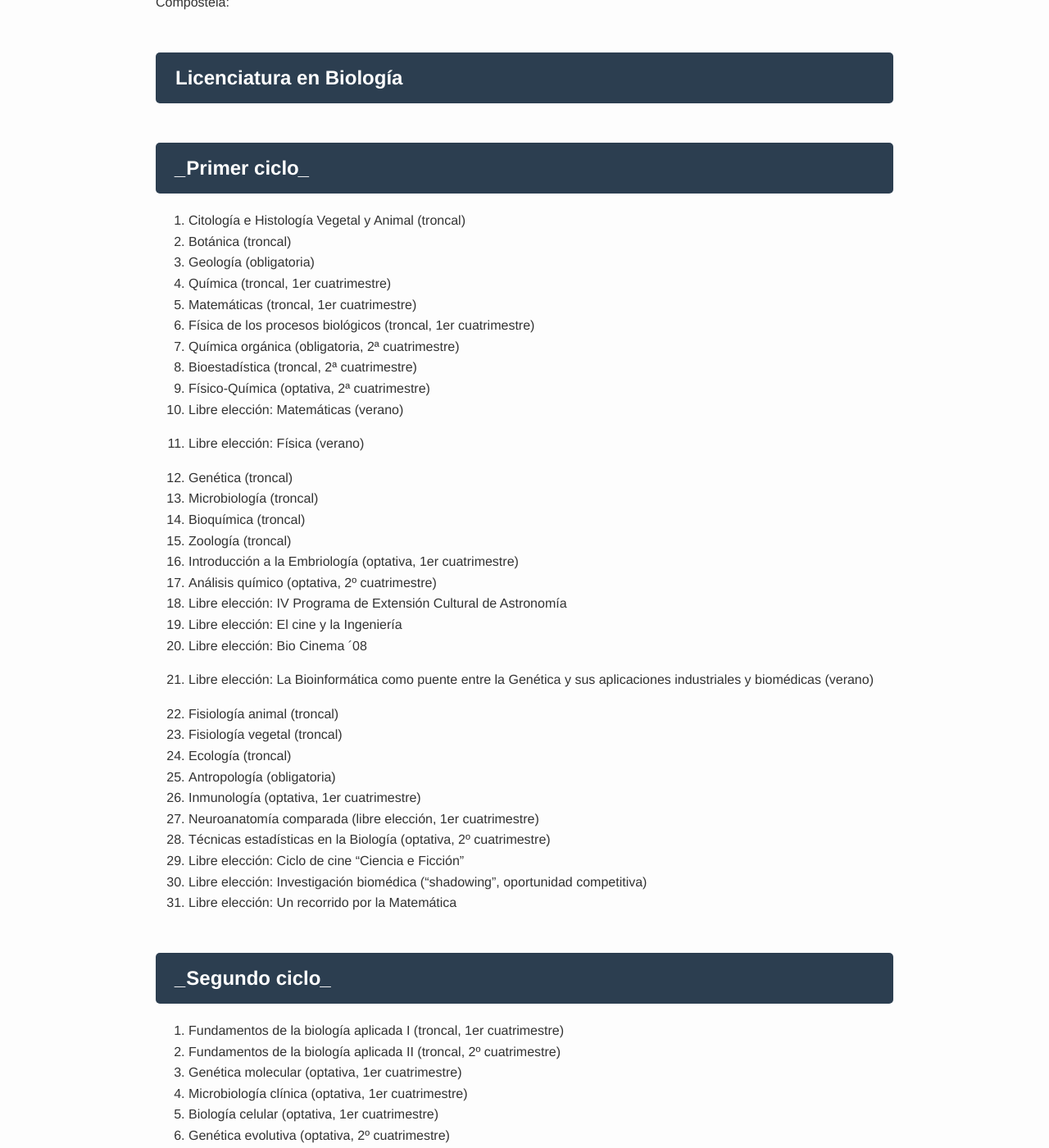
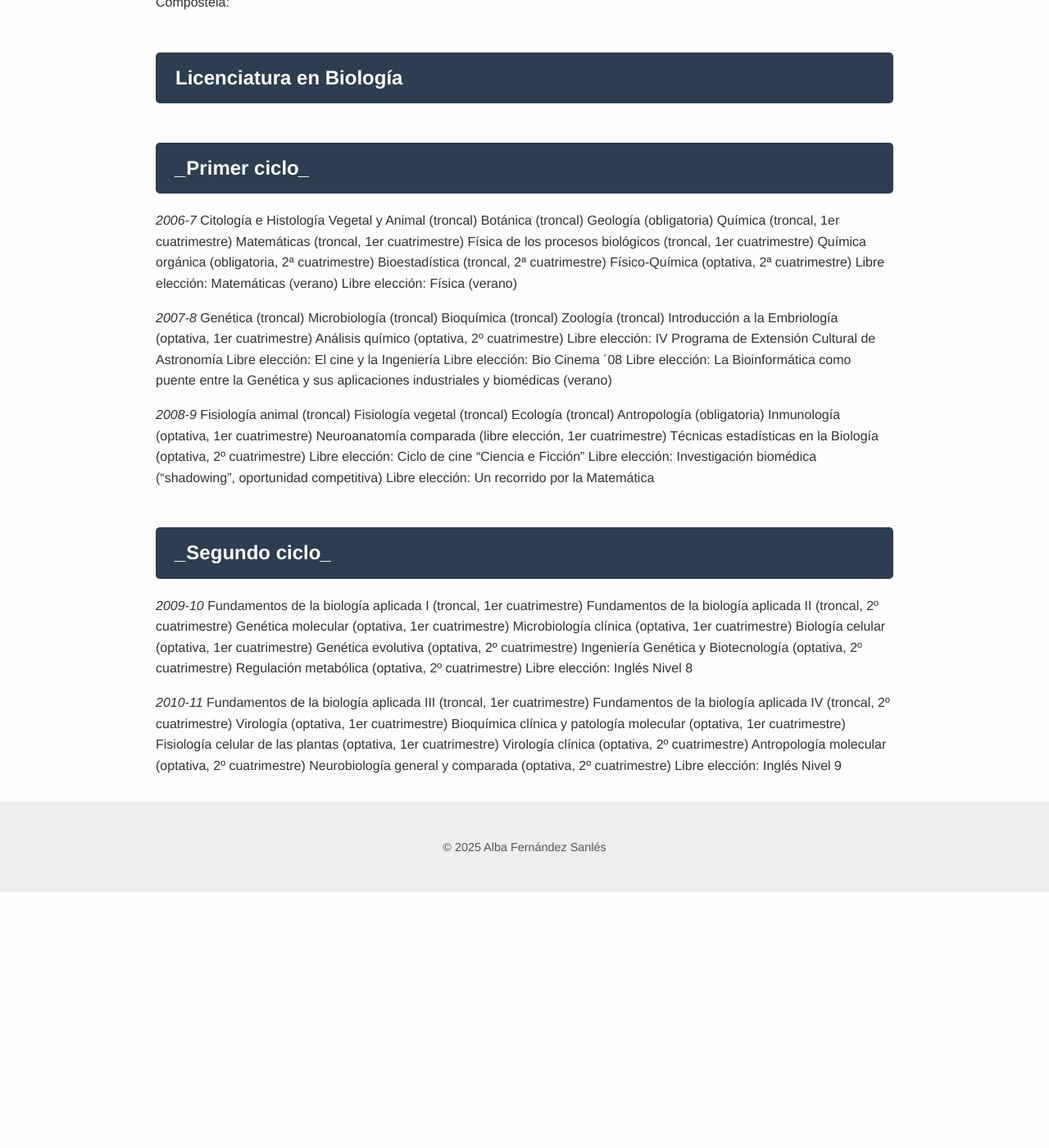
Before and after one commit to albafsanles/albafsanles.github.io, a Jekyll site: the page built from assets/subjects.md, in a window 1280 px wide and 1400 px high, scrolled down 273 px. Shown: the whole window at 82% size. Built offline with Jekyll 4.4.1, drawn with Linux system fonts in a browser that asks for light colours; after the commit the page ends 1361 px from its top, so only the background shows below that; part of the change alters nothing that is shown; some of the changed text lies outside the part shown.

Commit message:
Update subjects.md

```diff
--- a/assets/subjects.md
+++ b/assets/subjects.md
@@ -10,57 +10,62 @@ Aquí puedes ver las asignaturas que he cursado en mi Licenciatura en Biología
 
 ## **Licenciatura en Biología**
 ## *_*Primer ciclo*_*
-  1. Citología e Histología Vegetal y Animal (troncal)
-  1. Botánica (troncal)
-  1. Geología (obligatoria)
-  1. Química (troncal, 1er cuatrimestre)
-  1. Matemáticas (troncal, 1er cuatrimestre)
-  1. Física de los procesos biológicos (troncal, 1er cuatrimestre)
-  1. Química orgánica (obligatoria, 2ª cuatrimestre)
-  1. Bioestadística (troncal, 2ª cuatrimestre)
-  1. Físico-Química (optativa, 2ª cuatrimestre)
-  1. Libre elección: Matemáticas (verano)
-  1. Libre elección: Física (verano)
+  _2006-7_
+Citología e Histología Vegetal y Animal (troncal)
+Botánica (troncal)
+Geología (obligatoria)
+Química (troncal, 1er cuatrimestre)
+Matemáticas (troncal, 1er cuatrimestre)
+Física de los procesos biológicos (troncal, 1er cuatrimestre)
+Química orgánica (obligatoria, 2ª cuatrimestre)
+Bioestadística (troncal, 2ª cuatrimestre)
+Físico-Química (optativa, 2ª cuatrimestre)
+Libre elección: Matemáticas (verano)
+Libre elección: Física (verano)
 
-  2. Genética (troncal)
-  2. Microbiología (troncal)
-  2. Bioquímica (troncal)
-  2. Zoología (troncal)
-  2. Introducción a la Embriología (optativa, 1er cuatrimestre)
-  2. Análisis químico (optativa, 2º cuatrimestre)
-  2. Libre elección: IV Programa de Extensión Cultural de Astronomía
-  2. Libre elección: El cine y la Ingeniería
-  2. Libre elección: Bio Cinema ´08
-  2. Libre elección: La Bioinformática como puente entre la Genética y sus aplicaciones industriales y biomédicas (verano)
+  _2007-8_
+Genética (troncal)
+Microbiología (troncal)
+Bioquímica (troncal)
+Zoología (troncal)
+Introducción a la Embriología (optativa, 1er cuatrimestre)
+Análisis químico (optativa, 2º cuatrimestre)
+Libre elección: IV Programa de Extensión Cultural de Astronomía
+Libre elección: El cine y la Ingeniería
+Libre elección: Bio Cinema ´08
+Libre elección: La Bioinformática como puente entre la Genética y sus aplicaciones industriales y biomédicas (verano)
 
-  3. Fisiología animal (troncal)
-  3. Fisiología vegetal (troncal)
-  3. Ecología (troncal)
-  3. Antropología (obligatoria)
-  3. Inmunología (optativa, 1er cuatrimestre)
-  3. Neuroanatomía comparada (libre elección, 1er cuatrimestre)
-  3. Técnicas estadísticas en la Biología (optativa, 2º cuatrimestre)
-  3. Libre elección: Ciclo de cine "Ciencia e Ficción"
-  3. Libre elección: Investigación biomédica ("shadowing", oportunidad competitiva)
-  3. Libre elección: Un recorrido por la Matemática
+  _2008-9_
+Fisiología animal (troncal)
+Fisiología vegetal (troncal)
+Ecología (troncal)
+Antropología (obligatoria)
+Inmunología (optativa, 1er cuatrimestre)
+Neuroanatomía comparada (libre elección, 1er cuatrimestre)
+Técnicas estadísticas en la Biología (optativa, 2º cuatrimestre)
+Libre elección: Ciclo de cine "Ciencia e Ficción"
+Libre elección: Investigación biomédica ("shadowing", oportunidad competitiva)
+Libre elección: Un recorrido por la Matemática
 
 ## *_*Segundo ciclo*_*
-  4. Fundamentos de la biología aplicada I (troncal, 1er cuatrimestre)
-  4. Fundamentos de la biología aplicada II (troncal, 2º cuatrimestre)
-  4. Genética molecular (optativa, 1er cuatrimestre)
-  4. Microbiología clínica (optativa, 1er cuatrimestre)
-  4. Biología celular (optativa, 1er cuatrimestre)
-  4. Genética evolutiva (optativa, 2º cuatrimestre)
-  4. Ingeniería Genética y Biotecnología (optativa, 2º cuatrimestre)
-  4. Regulación metabólica (optativa, 2º cuatrimestre)
-  4. Libre elección: Inglés Nivel 8
+  _2009-10_
+Fundamentos de la biología aplicada I (troncal, 1er cuatrimestre)
+Fundamentos de la biología aplicada II (troncal, 2º cuatrimestre)
+Genética molecular (optativa, 1er cuatrimestre)
+Microbiología clínica (optativa, 1er cuatrimestre)
+Biología celular (optativa, 1er cuatrimestre)
+Genética evolutiva (optativa, 2º cuatrimestre)
+Ingeniería Genética y Biotecnología (optativa, 2º cuatrimestre)
+Regulación metabólica (optativa, 2º cuatrimestre)
+Libre elección: Inglés Nivel 8
 
-  5. Fundamentos de la biología aplicada III (troncal, 1er cuatrimestre)
-  5. Fundamentos de la biología aplicada IV (troncal, 2º cuatrimestre)
-  5. Virología (optativa, 1er cuatrimestre)
-  5. Bioquímica clínica y patología molecular (optativa, 1er cuatrimestre)
-  5. Fisiología celular de las plantas (optativa, 1er cuatrimestre)
-  5. Virología clínica (optativa, 2º cuatrimestre)
-  5. Antropología molecular (optativa, 2º cuatrimestre)
-  5. Neurobiología general y comparada (optativa, 2º cuatrimestre)
-  5. Libre elección: Inglés Nivel 9
+  _2010-11_
+Fundamentos de la biología aplicada III (troncal, 1er cuatrimestre)
+Fundamentos de la biología aplicada IV (troncal, 2º cuatrimestre)
+Virología (optativa, 1er cuatrimestre)
+Bioquímica clínica y patología molecular (optativa, 1er cuatrimestre)
+Fisiología celular de las plantas (optativa, 1er cuatrimestre)
+Virología clínica (optativa, 2º cuatrimestre)
+Antropología molecular (optativa, 2º cuatrimestre)
+Neurobiología general y comparada (optativa, 2º cuatrimestre)
+Libre elección: Inglés Nivel 9
```
